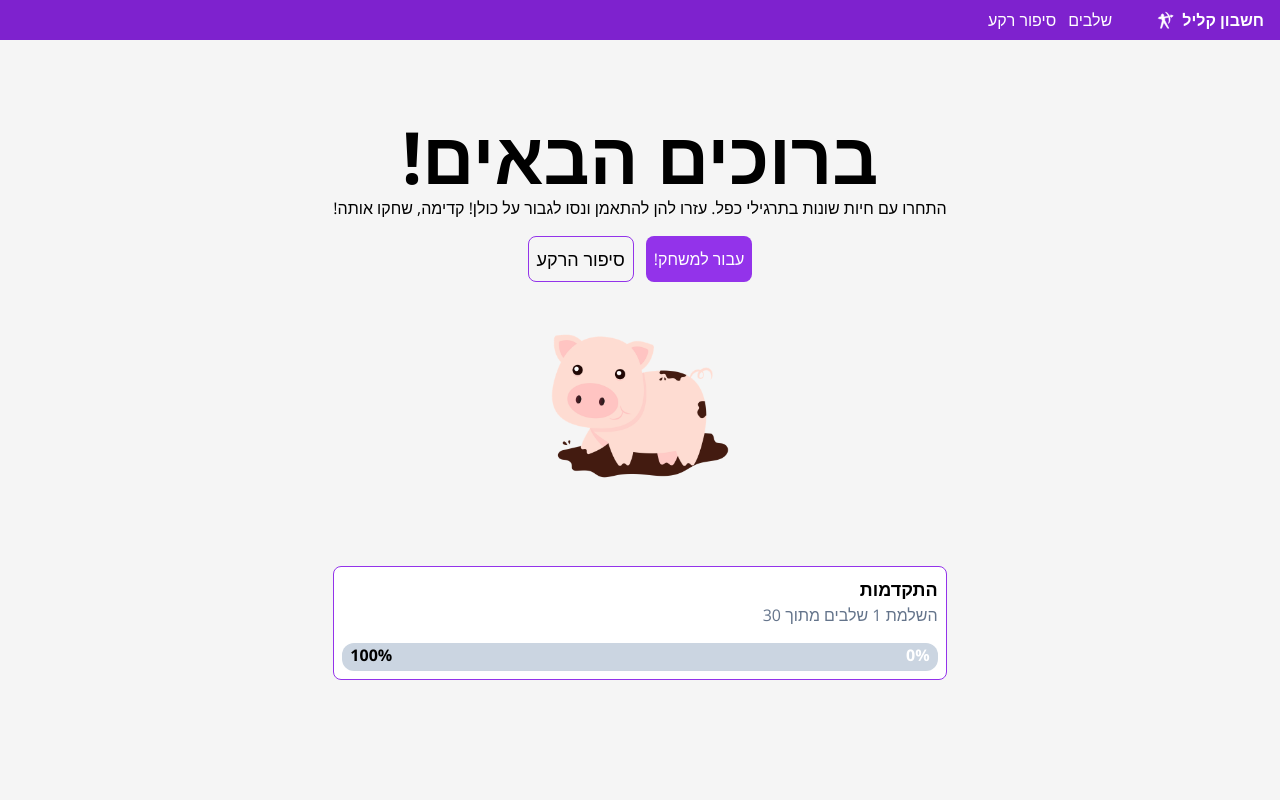
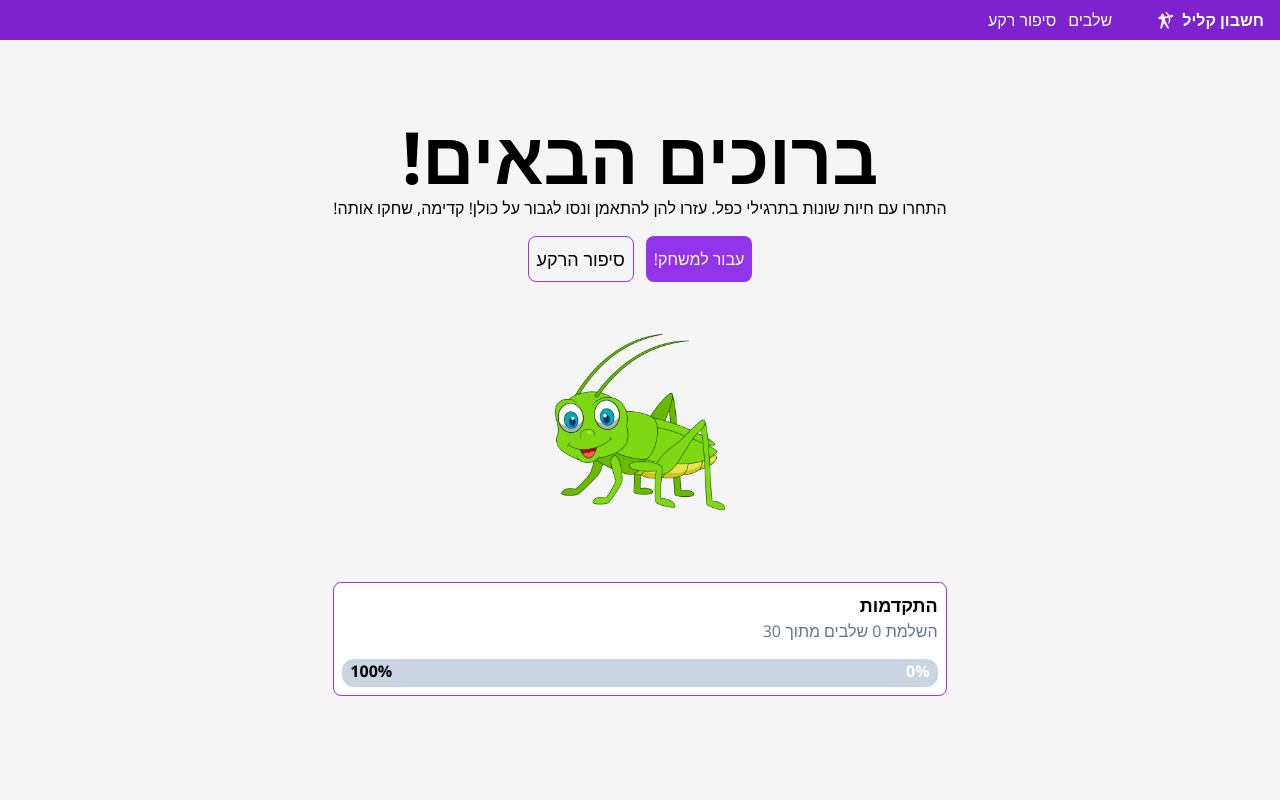
Before and after one commit to jonaprojects/mathgames, a Next.js app: page / in a window 1280 px wide. Shown: the top 800 px of the page. Built offline with nearby package versions, Linux system fonts and the light colour scheme.

Commit message:
Fixed the bug of the increasing score when pause

```diff
--- a/components/audio_player/AudioPlayer.jsx
+++ b/components/audio_player/AudioPlayer.jsx
@@ -1,10 +1,36 @@
-import React from "react";
+import React, { useRef, useEffect } from "react";
 
-export default function AudioPlayer({ audioPath }) {
+export default function AudioPlayer(props) {
+  const audioRef = useRef(null);
+
+  useEffect(() => {
+    if (props.play) {
+      playAudio();
+    }
+  }, [props.play]);
+
+  const playAudio = () => {
+    if (audioRef.current) {
+      audioRef.current.play();
+    }
+  };
+
+  const handleAudioEnded = () => {
+    // Call the callback function when the audio ends
+    if (props.onFinish) {
+      props.onFinish();
+    }
+  };
+
   return (
     <div>
-      <audio controls>
-        <source src={audioPath} type="audio/mp3" />
+      <audio
+        ref={audioRef}
+        controls
+        onEnded={handleAudioEnded}
+        className="hidden"
+      >
+        <source src={props.src} type="audio/mp3" />
         Your browser does not support the audio element.
       </audio>
     </div>
--- a/components/board/Board.jsx
+++ b/components/board/Board.jsx
@@ -13,12 +13,15 @@ import { floatToPercent } from "@/auxiliaryMethods/auxiliaryMethods";
 
 export default function Board(props) {
   const dispatch = useDispatch();
+
   const [secondsLeft, setSecondsLeft] = useBattleTimer({
     totalTime: 30,
     onTimeOver: props.onTimeOver,
   });
 
-  const battleSettings = useSelector((state) => state.battle.settings);
+  const timeLeftAfterShortened = useSelector(
+    (state) => state.battle.settings.timeLeftAfterShortened
+  );
 
   return (
     <div className="max-w-[70%]">
@@ -34,7 +37,7 @@ export default function Board(props) {
         <TimeBar
           className="h-1"
           progress={100}
-          duration={battleSettings.timeLeftAfterShortened}
+          duration={timeLeftAfterShortened}
         />
       )}
     </div>
--- /dev/null
+++ b/components/custom_cards/LevelProgressCard.jsx
@@ -0,0 +1,15 @@
+import React from "react";
+import Card from "../card/Card";
+import ProgressBar from "../progress_bar/ProgressBar";
+
+export default function LevelProgressCard(props) {
+  return (
+    <Card className="mt-16">
+      <h3 className="font-bold text-lg">התקדמות</h3>
+      <p className="text-md text-slate-500 mb-4 ">
+        השלמת {props.currentLevel - 1} שלבים מתוך {props.numOfLevels}
+      </p>
+      <ProgressBar progress={props.progress} sign="%" />
+    </Card>
+  );
+}
--- /dev/null
+++ b/components/loading_animation/loadingAnimation.jsx
@@ -0,0 +1,6 @@
+import React from "react";
+import classes from "./loadingAnimation.module.css";
+
+export default function LoadingAnimation(props) {
+  return <span className={`${classes.loader} ${props.className}`}></span>;
+}
--- /dev/null
+++ b/components/loading_animation/loadingAnimation.module.css
@@ -0,0 +1,19 @@
+.loader {
+  width: 48px;
+  height: 48px;
+  border: 5px solid #fff;
+  border-bottom-color: #ff3d00;
+  border-radius: 50%;
+  display: inline-block;
+  box-sizing: border-box;
+  animation: rotation 1s linear infinite;
+}
+
+@keyframes rotation {
+  0% {
+    transform: rotate(0deg);
+  }
+  100% {
+    transform: rotate(360deg);
+  }
+}
--- a/components/loading_screen/LoadingScreen.jsx
+++ b/components/loading_screen/LoadingScreen.jsx
@@ -5,6 +5,7 @@ import { H1 } from "../typography/Headers";
 import Container from "../containers/Container";
 import { getRandomElement } from "@/auxiliaryMethods/auxiliaryMethods";
 import { motion } from "framer-motion";
+import LoadingAnimation from "../loading_animation/loadingAnimation";
 const MESSAGES = [
   "טבלת הכפל היא כמו מפת אוצר למספרים. היא עוזרת לך למצוא את כל התשובות במהירות, כמו קוד סודי למתמטיקה!",
   "הידעתם? המצרים הקדומים השתמשו בשיטות עתיקות כדי לכפול מספרים.",
@@ -52,7 +53,7 @@ export default function LoadingScreen(props) {
             {currentMessage}
           </motion.p>
         )}
-        <span className={`${classes.loader} mt-7 ml-11`}></span>
+        <LoadingAnimation className="mt-7 ml-11" />
       </Container>
     </Overlay>
   );
--- /dev/null
+++ b/hooks/handleSpritesLogic.js
@@ -0,0 +1,16 @@
+import { getRandomNumber } from "@/auxiliaryMethods/auxiliaryMethods";
+import spritesData from "@/data/sprites.json";
+
+const sprites = spritesData.sprites;
+
+export const NUM_OF_SPRITES = 22;
+
+export function findSpriteFromID(spriteID){
+    return sprites.find((sprite) => sprite.id == spriteID);
+}
+
+export function getRandomSprite(){
+    const randomID = getRandomNumber(1, NUM_OF_SPRITES+1);
+    const spriteObj = findSpriteFromID(randomID);
+    return spriteObj;
+}
--- a/pages/index.js
+++ b/pages/index.js
@@ -1,19 +1,23 @@
 import PrimaryButtonRounded from "@/components/buttons/PrimaryButtonRounded";
 import SecondaryButton from "@/components/buttons/SecondaryButton";
 import Card from "@/components/card/Card";
+import LevelProgressCard from "@/components/custom_cards/LevelProgressCard";
+import LoadingAnimation from "@/components/loading_animation/loadingAnimation";
 import ProgressBar from "@/components/progress_bar/ProgressBar";
 import { TalkingSpriteShowOnClick } from "@/components/sprite/TalkingSprite";
 import Template from "@/components/template/Template";
 import { H1 } from "@/components/typography/Headers";
+import { getRandomSprite } from "@/hooks/handleSpritesLogic";
 import useLevelStatistics from "@/hooks/useLevelStatistics";
-import { setInactive } from "@/store/battleSlice";
+import { setInactive, setLoading } from "@/store/battleSlice";
 import { useRouter } from "next/router";
-import { useCallback, useEffect } from "react";
+import { useCallback, useEffect, useState } from "react";
 import { useDispatch } from "react-redux";
 export default function Home(props) {
   const router = useRouter();
   const dispatch = useDispatch();
 
+  const [spriteObj, setSpriteObj] = useState(null);
   const [
     currentLevel,
     numOfLevels,
@@ -29,9 +33,27 @@ export default function Home(props) {
     router.push("/story");
   };
 
+  const [loadingSprite, setLoadingSprite] = useState(true);
+
   useEffect(() => {
+    setLoadingSprite(true);
     reloadStatistics(); // make sure the statistics are up to date!
     dispatch(setInactive());
+    try {
+      setSpriteObj(getRandomSprite());
+    } catch {
+      // if we couldn't load the random sprite for some reason, choose a static value.
+      setSpriteObj({
+        id: 20,
+        type: "tiger",
+        name: "רוקי",
+        path: "/animals/tiger.png",
+        initialMessage:
+          "אני רוקי. אני אף פעם לא מוותר, ואני נחוש להיות הכי טוב בעולם בחשבון.",
+      });
+    } finally {
+      setLoadingSprite(false);
+    }
   }, []);
 
   return (
@@ -58,7 +80,7 @@ export default function Home(props) {
               התחרו עם חיות שונות בתרגילי כפל. עזרו להן להתאמן ונסו לגבור על
               כולן! קדימה, שחקו אותה!
             </p>
-            <div className="flex gap-3 justify-center mt-4 mb-7">
+            <div className="flex gap-3 justify-center mt-4 mb-11">
               <PrimaryButtonRounded onClick={onPlayClickHandler}>
                 עבור למשחק!
               </PrimaryButtonRounded>
@@ -68,20 +90,24 @@ export default function Home(props) {
               </SecondaryButton>
             </div>
           </div>
-          <div className="flex w-full justify-center">
-            <TalkingSpriteShowOnClick
-              src="/animals/pig.png"
-              message="היייי מה קורה? אני בובי! רוצה להתפלש איתי בבוץ?"
-            />
-          </div>
-
-          <Card className="mt-16">
-            <h3 className="font-bold text-lg">התקדמות</h3>
-            <p className="text-md text-slate-500 mb-4 ">
-              השלמת {currentLevel} שלבים מתוך {numOfLevels}
-            </p>
-            <ProgressBar progress={levelsProgressPercentage} sign="%" />
-          </Card>
+          {loadingSprite && (
+            <div className="flex w-full justify-center items-center">
+              <LoadingAnimation />
+            </div>
+          )}
+          {!loadingSprite && (
+            <div className="flex w-full justify-center">
+              <TalkingSpriteShowOnClick
+                src={spriteObj.path}
+                message={spriteObj.initialMessage}
+              />
+            </div>
+          )}
+          <LevelProgressCard
+            currentLevel={currentLevel}
+            numOfLevels={numOfLevels}
+            progress={levelsProgressPercentage}
+          />
         </div>
       </main>
     </Template>
--- a/store/battleSlice.js
+++ b/store/battleSlice.js
@@ -78,7 +78,6 @@ const battleSlice = createSlice({
     unPauseGame: (state) => {
       state.settings.pause = false;
       state.settings.inBattle = true;
-      state.settings.status = IN_BATTLE;
     },
     setSentResult: (state) => {
       state.settings.sentResult = true;
```
Also changed, not shown: pages/play.js (+11 -4 lines), pages/story.js (+3 -7 lines).
